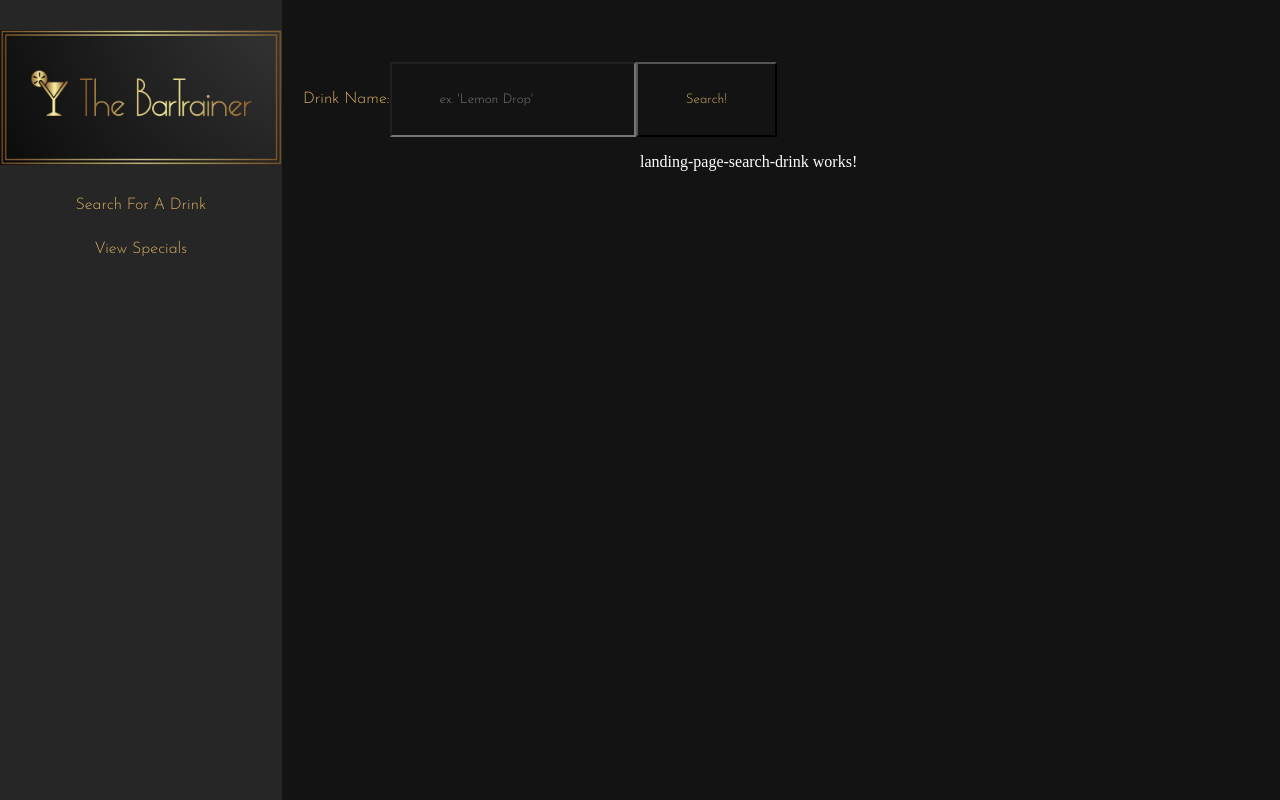
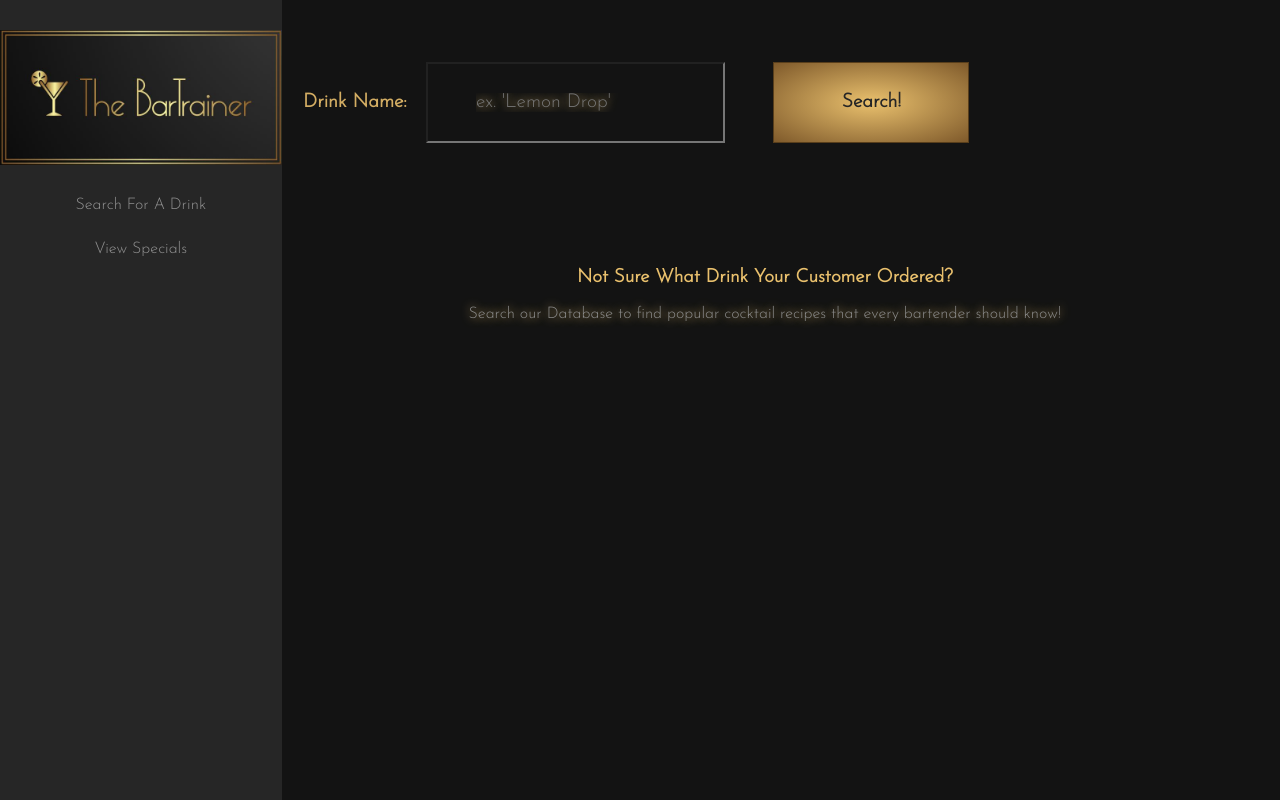
Before and after one commit to lhanna7/The-BarTrainer, an Angular app: page /search-drink in a window 1280 px wide. Built offline with nearby package versions, Linux system fonts and the light colour scheme; no server answers.

Commit message:
add some flare

```diff
--- a/src/app/drink-info/drink-info.component.css
+++ b/src/app/drink-info/drink-info.component.css
@@ -10,7 +10,7 @@ p {
   font-size: 100%;
   background-color: rgb(38, 38, 38);
   font-family: 'Josefin Sans', sans-serif;
-  color: rgb(211, 173, 99);
+  color: rgb(201, 184, 152);
 }
 
 h2, h3, span {
@@ -19,17 +19,31 @@ h2, h3, span {
   color: rgb(211, 173, 99);
 }
 
+h2 {
+  text-align: center;
+}
+
 strong {
     background-color: rgb(38, 38, 38);
+    margin-bottom: 4%;
+    display: block;
+    color: rgb(211, 173, 99);
 }
 
 .drink-info {
   display: grid;
   grid-template-columns: 1fr 1fr;
   grid-template-rows: auto auto auto;
-  margin: 5% 10% 10% 20%;
+  margin: 5% 10% 10% 27%;
   padding: 5%;
   background-color: rgb(38, 38, 38);
+  border-radius: 3%;
+  box-shadow: 8px 15px 15px 5px rgb(0, 0, 0);
+  transition: 2s;
+}
+
+.drink-info:hover {
+  box-shadow: 8px 15px 15px 5px rgb(211, 173, 99);
 }
 
 .drink-pic {
--- a/src/app/drink-info/drink-info.component.html
+++ b/src/app/drink-info/drink-info.component.html
@@ -1,13 +1,11 @@
 <div class="drink-info">
   <h2>{{strDrink}}</h2>
   <span class="ingredient-bucket">
-    <h3>Ingedients:</h3>
-    <p>{{strIngredient1}}</p>
+    <p><strong>Ingredients:</strong> {{strIngredient1}}</p>
     <p><strong>Glass Type:</strong> {{strGlass}}</p>
   </span>
   <span class="instruction-bucket">
-    <h3>Instructions:</h3>
-    <p>{{strInstructions}}</p>
+    <p><strong>Instructions:</strong> {{strInstructions}}</p>
   </span>
   <img class="drink-pic"
     src={{strDrinkThumb}} alt="Picture of drink">
--- a/src/app/home/home.component.css
+++ b/src/app/home/home.component.css
@@ -1,3 +1,5 @@
-p {
-  margin-left: 50%;
+img {
+  margin-left: 25%;
+  width: 72%;
+  border-radius: 20%;
 }
--- a/src/app/home/home.component.html
+++ b/src/app/home/home.component.html
@@ -1 +1 @@
-<p>home works!</p>
+<img src="../../assets/homepg.jpg" alt="Smiling bartenders">
--- a/src/app/landing-page-search-drink/landing-page-search-drink.component.css
+++ b/src/app/landing-page-search-drink/landing-page-search-drink.component.css
@@ -1,3 +1,15 @@
+p, h3 {
+  margin-left: 20%;
+  text-align: center;
+  font-family: 'Josefin Sans', sans-serif;
+}
+
+h3 {
+  margin-top: 10%;
+  color: rgb(233, 192, 109);
+}
+
 p {
-  margin-left: 50%;
+  color: rgb(139, 139, 139);
+  text-shadow: 0 0 10px rgb(233, 192, 109)
 }
--- a/src/app/landing-page-search-drink/landing-page-search-drink.component.html
+++ b/src/app/landing-page-search-drink/landing-page-search-drink.component.html
@@ -1,3 +1,4 @@
 
 <app-search-drink></app-search-drink>
-<p>landing-page-search-drink works!</p>
+<h3>Not Sure What Drink Your Customer Ordered?</h3>
+<p>Search our Database to find popular cocktail recipes that every bartender should know!</p>
--- a/src/app/navigation/navigation.component.css
+++ b/src/app/navigation/navigation.component.css
@@ -17,7 +17,12 @@ li {
 a {
   text-decoration: none;
   background-color: rgb(38,38,38);
-  color: rgb(211, 173, 99);
+  color: rgb(146, 146, 146);
+  transition: 0.5s;
+}
+
+a:hover {
+  text-shadow: 0 0 10px rgb(233, 192, 109);
 }
 
 .navigation-bar {
--- a/src/app/search-drink/search-drink.component.css
+++ b/src/app/search-drink/search-drink.component.css
@@ -1,15 +1,45 @@
 form {
+  display: flex;
   margin-left: 23%;
   margin-top: 5%;
   font-family: 'Josefin Sans', sans-serif;
 }
 
 label {
+  display: flex;
   color: rgb(211, 173, 99);
+  align-items: center;
+  font-size: 120%;
+  padding-right: 2%;
+  font-weight: bolder;
 }
 
 input {
+  display: flex;
   color: rgb(211, 173, 99);
   font-family: 'Josefin Sans', sans-serif;
-  padding: 3% 5% 3% 5%;
 }
+
+#search-term {
+  padding: 3% 4% 3% 5%;
+  font-size: 120%;
+}
+
+#submit {
+  font-size: 120%;
+  margin-left: 5%;
+  padding: 0% 7% 0% 7%;
+  cursor: pointer;
+  background-image: radial-gradient(rgb(233, 192, 109), rgb(127, 90, 43));
+  border: solid 1px rgb(88, 62, 27);
+  color: rgb(38, 38, 38);
+  font-weight: bolder;
+}
+
+#submit:hover {
+  background-image: radial-gradient(rgb(127, 90, 43), rgb(233, 192, 109));
+}
+
+::placeholder {
+  text-shadow: 0 0 10px rgb(233, 192, 109);
+}
--- a/src/app/search-drink/search-drink.component.html
+++ b/src/app/search-drink/search-drink.component.html
@@ -1,5 +1,5 @@
 <form #drinkSearchForm="ngForm" class="drink-search-form" (ngSubmit)="searchDrinks(drinkSearchForm.value)">
   <label for="search-term">Drink Name:</label>
   <input type="search-term" name="searchTerm" id="search-term" placeholder="ex. 'Lemon Drop' " ngModel />
-  <input type="submit" value="Search!" />
+  <input id="submit" type="submit" value="Search!" />
 </form>
```
Also changed, not shown: src/assets/homepg.jpg (added).
